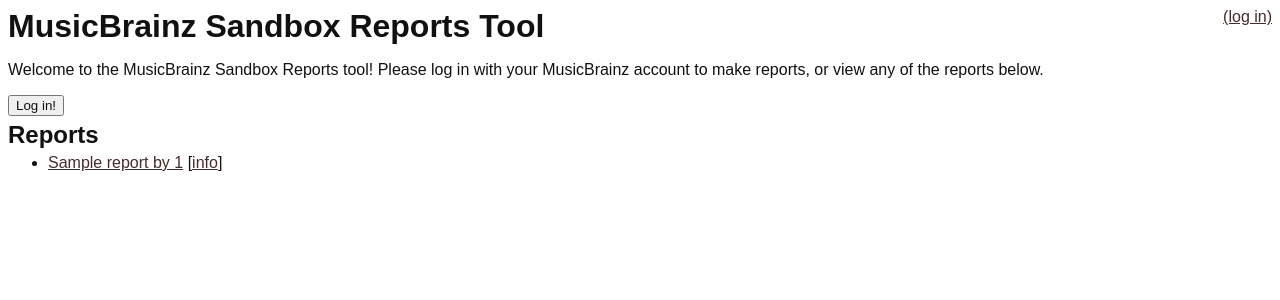
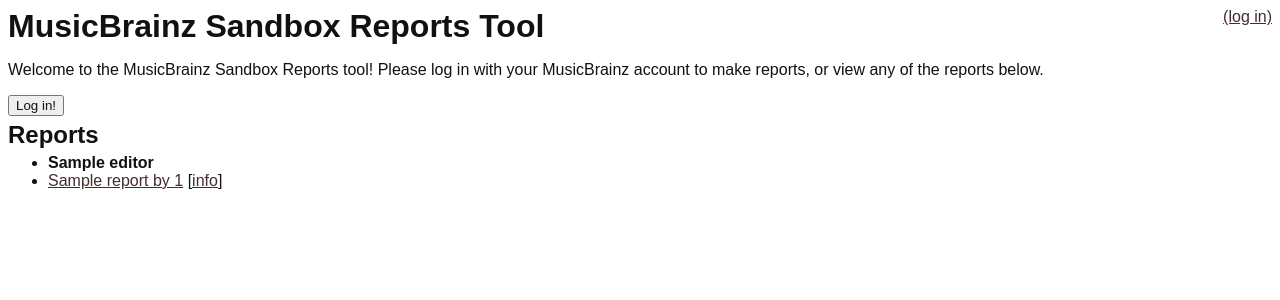
Before and after one commit to ianmcorvidae/mb-reportstool, a Python web app: template reportstool/templates/index.html in a window 1280 px wide. Shown: the top 300 px of the page. Run offline with Jinja, Linux system fonts and the light colour scheme; the template is opened without the code that fills it: most values are stand-ins (such as "Sample title", 1, 10 or a date in 2020).

Commit message:
split up main page a bit

```diff
--- a/reportstool/templates/index.html
+++ b/reportstool/templates/index.html
@@ -20,8 +20,11 @@
 <h2>Reports</h2>
 <ul>
   {% if reports %}
-  {% for report in reports %}
-  <li><a href="{{ url_for('report_view', reportid=report[1]) }}">{{ report[2] }} by {{ report[0] }}</a> [<a href="{{ url_for('report', reportid=report[1]) }}">info</a>]</li>
+  {% for editor, editor_reports in reports %}
+    <li><b>{{ editor }}</b></li>
+    {% for report in editor_reports %}
+    <li><a href="{{ url_for('report_view', reportid=report[1]) }}">{{ report[2] }} by {{ report[0] }}</a> [<a href="{{ url_for('report', reportid=report[1]) }}">info</a>]</li>
+    {% endfor %}
   {% endfor %}
   {% endif %}
 </ul>
```
Also changed, not shown: reportstool/views.py (+7 -2 lines).
